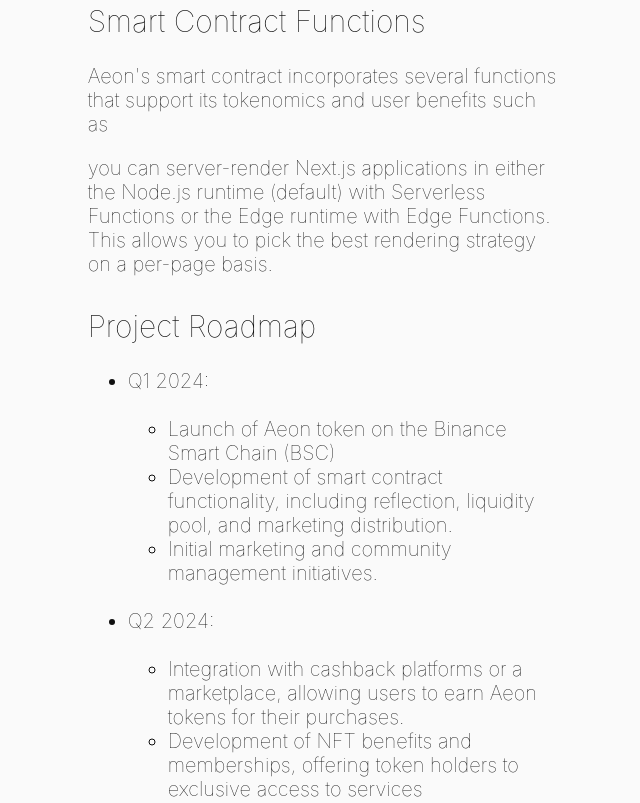
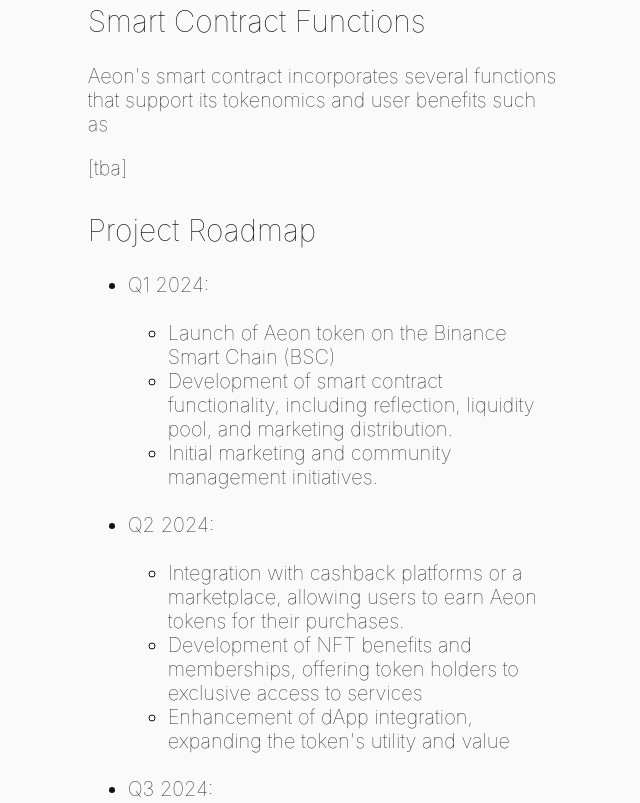
Before and after one commit to YJAlessio/yjalessio.github.io, a plain HTML site: page aeon/index.html in a window 1280 px wide. Shown: the part 2562-3365 px from the top of the page, without its empty margins (292-932 px from the left). Drawn offline with Linux system fonts and the light colour scheme; a web font is replaced by a local one.

Commit message:
Update index.html

```diff
--- a/aeon/index.html
+++ b/aeon/index.html
@@ -110,17 +110,7 @@
           <h2>Smart Contract Functions</h2>
           <p>
             Aeon's smart contract incorporates several functions that support its tokenomics and user benefits such as
-          </p>
-          <p>
-            <mark data-author="LR" style="--hue: 220"
-              ><span
-                >you can server-render Next.js applications in either the Node.js
-                runtime (default) with Serverless Functions or the Edge runtime
-                with Edge Functions</span
-              ></mark
-            >. This allows you to pick the best rendering strategy on a per-page
-            basis.
-          </p>
+          </p>[tba]
         </section>
         <section>
           <h2>Project Roadmap</h2>
```
